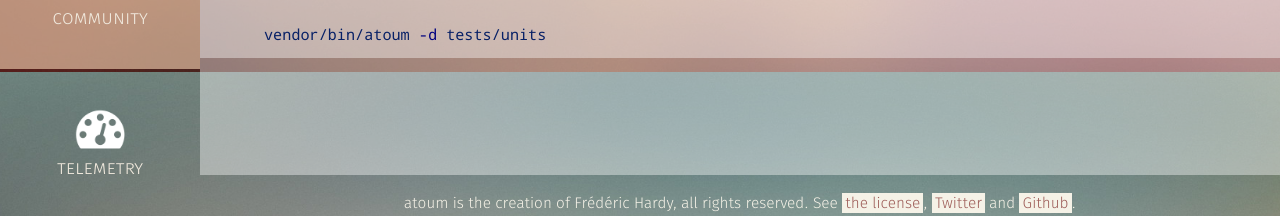
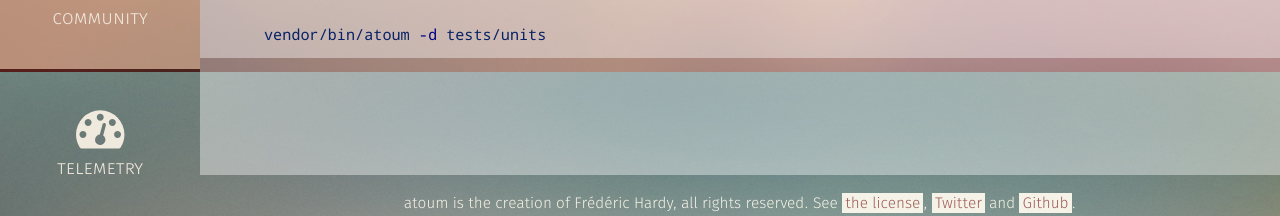
Before and after one commit to atoum/atoum.github.io, a Jekyll site: the page built from index.html, in a window 1280 px wide and 1047 px high. Shown: the part 828-1044 px from the top of the window. Built offline with Jekyll 4.4.1, drawn with Linux system fonts in a browser that asks for light colours; comment, search, counter and statistics services are not loaded; a style sheet for code colours, icons or effects is not loaded.

Commit message:
icon color + svg

```diff
--- a/_includes/menu.html
+++ b/_includes/menu.html
@@ -38,7 +38,7 @@
         </li>
         <li>
             <a href="https://dashboard.telemetry.atoum.org" id="nav-telemetry">
-                <img src="/images/icon/telemetry.png" />
+                <img src="/images/icon/telemetry.svg" />
                 telemetry
             </a>
         </li>
```
Also changed, not shown: images/icon/telemetry.png (deleted), images/icon/telemetry.svg (added).
